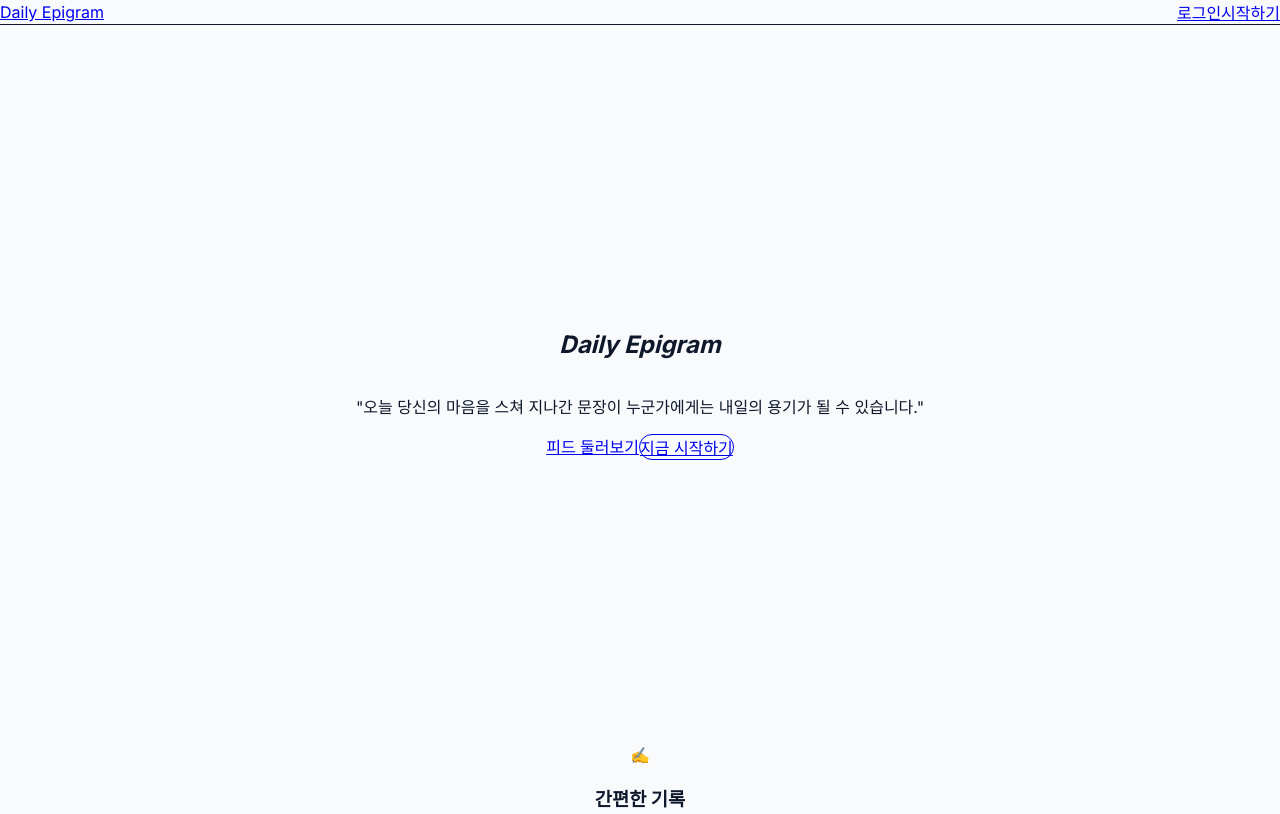
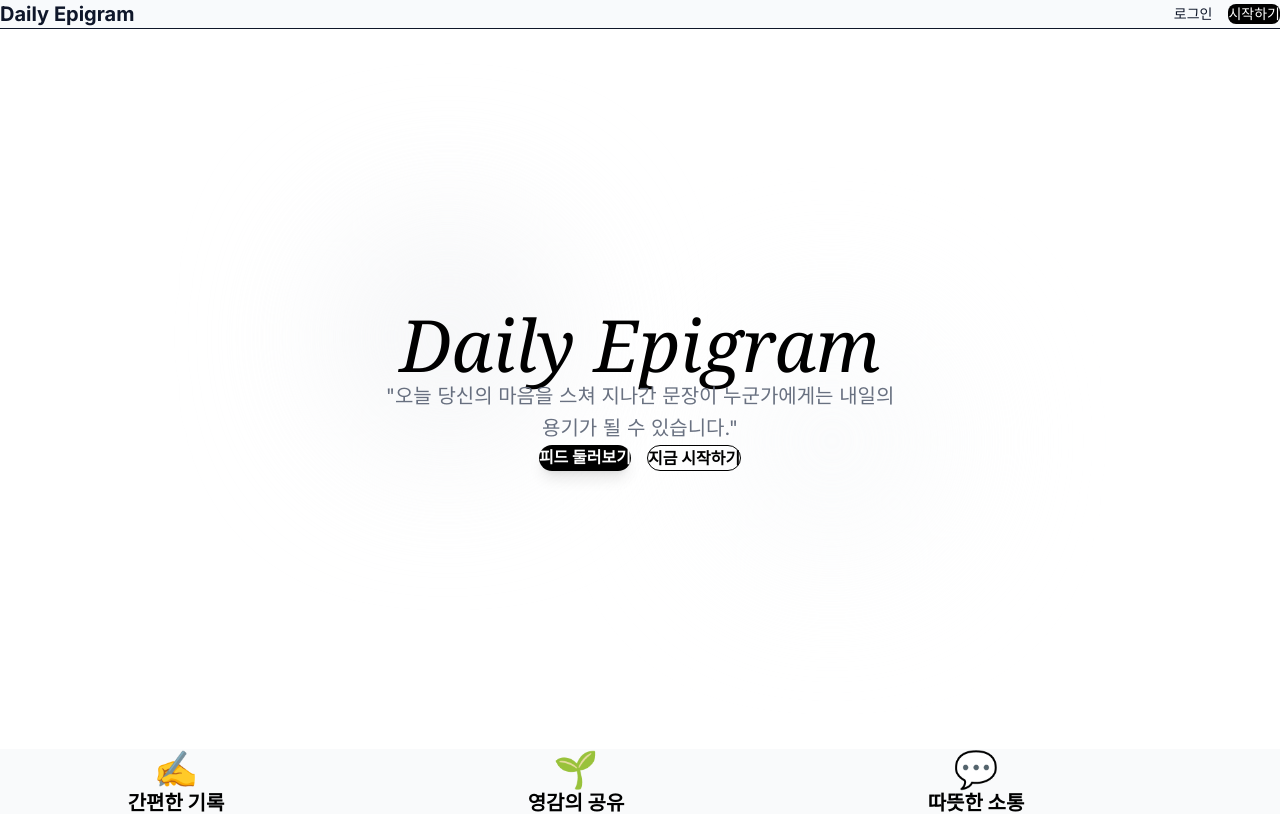
Before and after one commit to GODJINYOUNG/daily-epigram, a Next.js app: page / in a window 1280 px wide. Shown: the top 814 px of the page. Built offline with nearby package versions, Linux system fonts and the light colour scheme.

Commit message:
fix: globals.css tailwind v4 import and background color

```diff
--- a/package.json
+++ b/package.json
@@ -11,6 +11,7 @@
   "dependencies": {
     "@tanstack/react-query": "^5.90.19",
     "@tanstack/react-query-devtools": "^5.91.1",
+    "autoprefixer": "^10.4.23",
     "axios": "^1.13.2",
     "next": "16.1.0",
     "react": "19.2.3",
@@ -25,7 +26,7 @@
     "babel-plugin-react-compiler": "1.0.0",
     "eslint": "^9",
     "eslint-config-next": "16.1.0",
-    "tailwindcss": "^4",
+    "tailwindcss": "^4.1.18",
     "typescript": "^5"
   }
 }
--- a/src/app/globals.css
+++ b/src/app/globals.css
@@ -1,12 +1,12 @@
-@tailwind base;
-@tailwind components;
-@tailwind utilities;
+@import "tailwindcss";
 
+/* 1. 기본 색상 및 배경 설정 */
 :root {
-  --background: #f8fafc;
-  --foreground: #0f172a;
+  --background: #f8fafc; /* 시안의 연한 회색 배경 */
+  --foreground: #0f172a; /* 진한 텍스트 색상 */
 }
 
+/* 2. 시스템 다크모드 간섭 방지 (항상 밝은 테마 유지) */
 @media (prefers-color-scheme: dark) {
   :root {
     --background: #f8fafc;
@@ -14,27 +14,29 @@
   }
 }
 
+/* 3. 전체 바디 스타일링 */
 body {
   color: var(--foreground);
-  background: var(--background);
-  font-family: -apple-system, BlinkMacSystemFont, "Segoe UI", Roboto,
-    "Helvetica Neue", Arial, sans-serif;
+  background-color: var(--background) !important;
+  font-family: -apple-system, BlinkMacSystemFont, "Segoe UI", Roboto, sans-serif;
   -webkit-font-smoothing: antialiased;
   -moz-osx-font-smoothing: grayscale;
-  margin: 0;
-  padding: 0;
 }
 
+/* 4. 입력창 및 버튼 기본값 (디자인 디테일) */
 @layer base {
   input {
-    @apply outline-none transition-all;
+    outline: none;
   }
 
   button {
-    @apply transition-all active:scale-95;
+    cursor: pointer;
   }
 }
 
+/* 5. Next.js 이미지 및 요소 기본 여백 제거 */
 * {
   box-sizing: border-box;
+  padding: 0;
+  margin: 0;
 }
```
Also changed, not shown: 1 other file (tests, documents, lock files or other folders).
